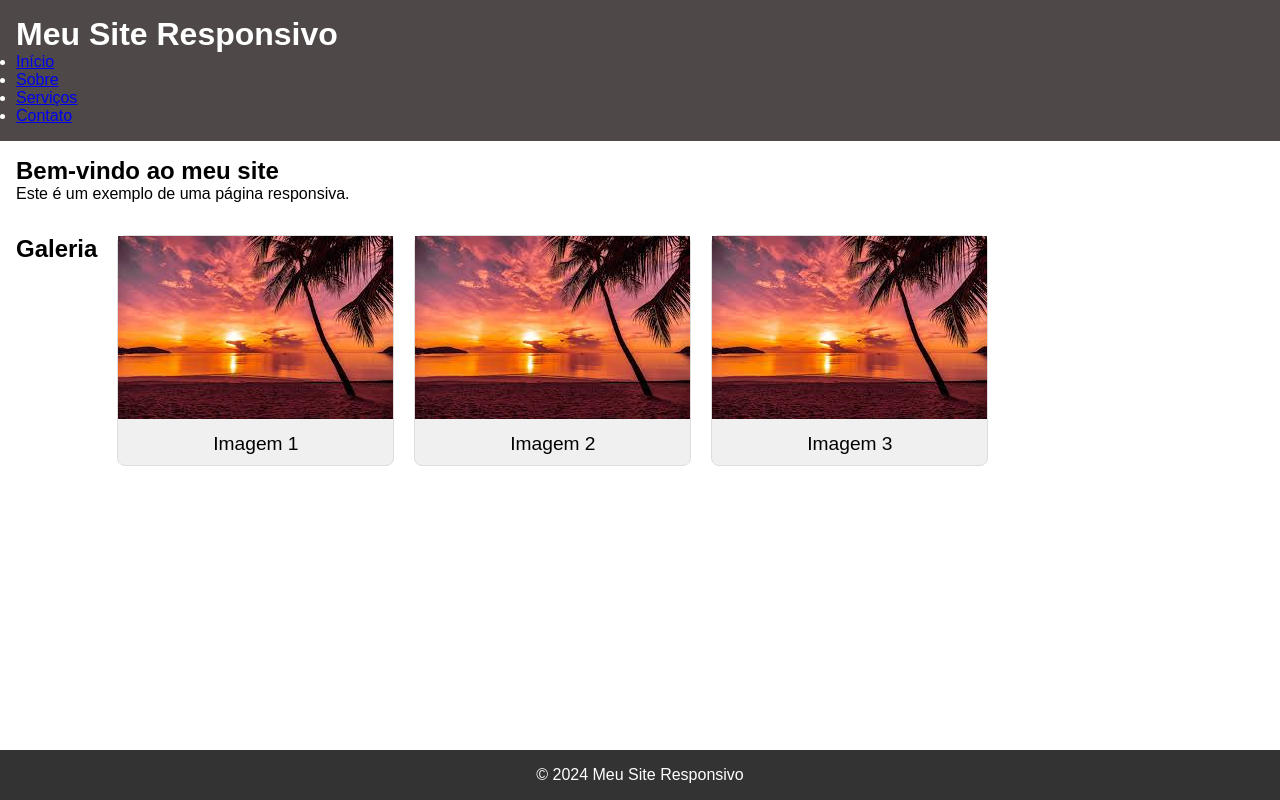
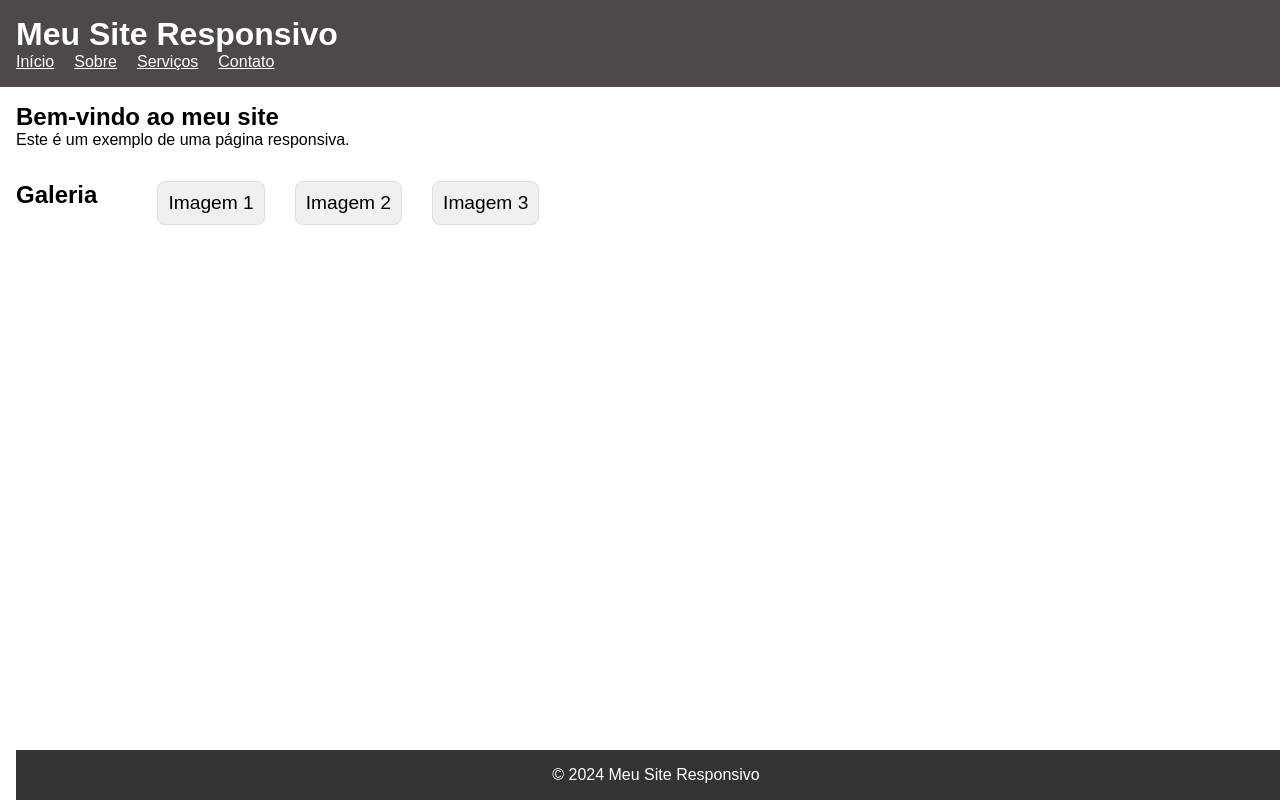
Before and after one commit to DaniNere/CSS-SoulCode, a plain HTML site: page 19-06/ex02/index.html in a window 1280 px wide. Drawn offline with Linux system fonts and the light colour scheme.

Commit message:
Envio de correções da atividade

```diff
--- a/19-06/ex02/index.html
+++ b/19-06/ex02/index.html
@@ -25,26 +25,30 @@
         </section>
         <section class="gallery">
             <h2>Galeria</h2>
+            <div class="image-container">
+           </div>
+            <div class="card-container">
                 <div class="card">
                     <div class="card-content">
-                    <img src="imagem1.jpg" alt="Imagem 1">
                         <div class="card-text">Imagem 1</div>
                     </div>
                 </div>
+            </div>
+            <div class="card-container">
                 <div class="card">
                     <div class="card-content">
-                    <img src="imagem2.jpg" alt="Imagem 2">
                         <div class="card-text">Imagem 2</div>
                     </div>
                 </div>
+            </div>
+            <div class="card-container">
                 <div class="card">
                     <div class="card-content">
-                    <img src="imagem3.jpg" alt="Imagem 3">
                         <div class="card-text">Imagem 3</div>
                     </div>
                 </div>
+            </div>
         </section>
-    </main>
     <footer>
         <p>&copy; 2024 Meu Site Responsivo</p>
     </footer>
--- a/19-06/ex02/styles.css
+++ b/19-06/ex02/styles.css
@@ -23,12 +23,29 @@ header h1 {
     margin: 0;
 }
 
+.card-container {
+    display: flex;
+    justify-content: center;
+    margin-bottom: 20px;
+}
+
 main {
     padding: 1rem;
 }
-.nav{
+
+.nav ul {
     display: flex;
-    flex-direction: row;
+    list-style: none;
+
+}
+
+.nav ul li {
+    margin-right: 20px;
+}
+
+.nav ul li a {
+    color: white;
+    text-decoration-line: underline;
 }
 
 .intro {
@@ -38,8 +55,9 @@ main {
 .gallery {
     display: flex; /* Utiliza flexbox para alinhar os cards lado a lado */
     flex-direction: row;
-    gap: 20px; /* Espaçamento entre os cards */
+    gap: 30px; /* Espaçamento entre os cards */
     flex-wrap: wrap; /* Permite que os cards quebrem linha em telas menores */
+
 }
 
 .card {
@@ -79,7 +97,6 @@ main {
     border-radius: 8px;
     margin-bottom: 20px;
 }
-
 
 footer {
     background-color: #333;
```
Also changed, not shown: index.html (+2 -1 lines). Lines whose indentation alone changed are shown as unchanged.
